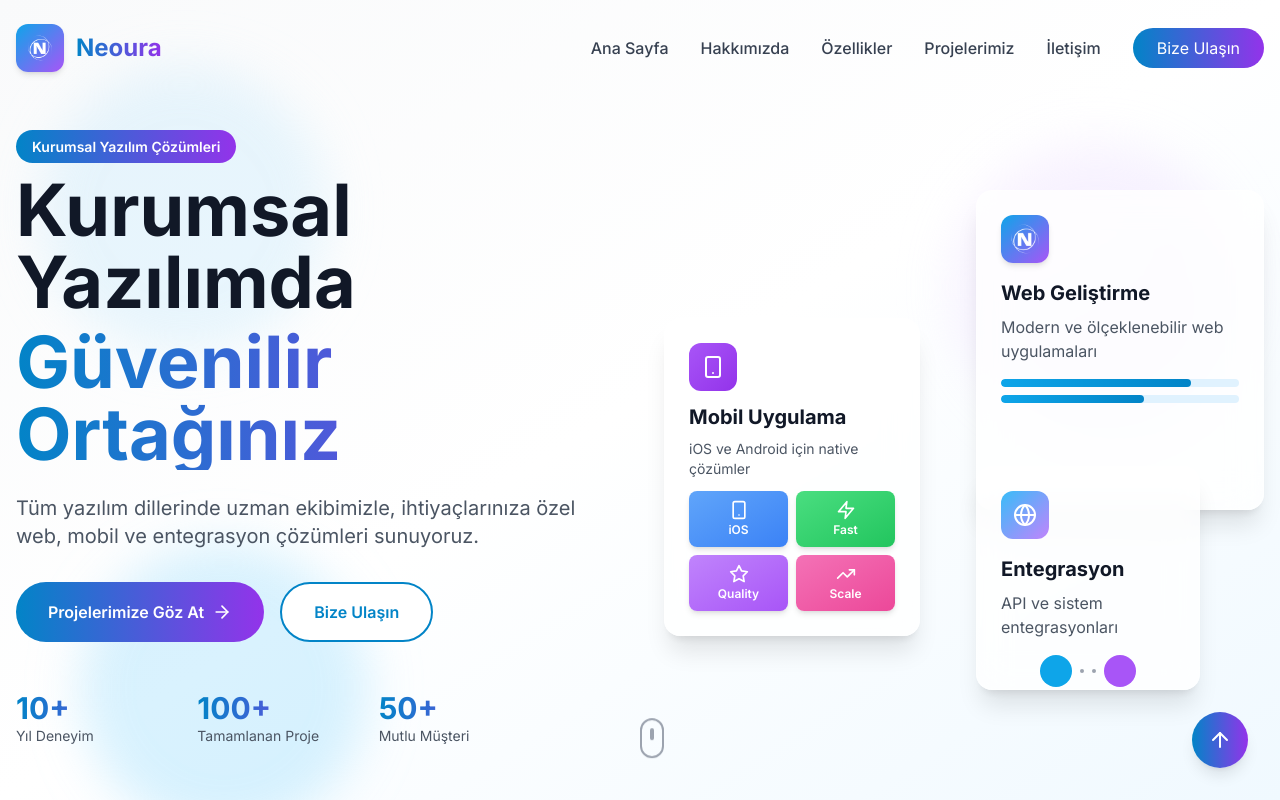
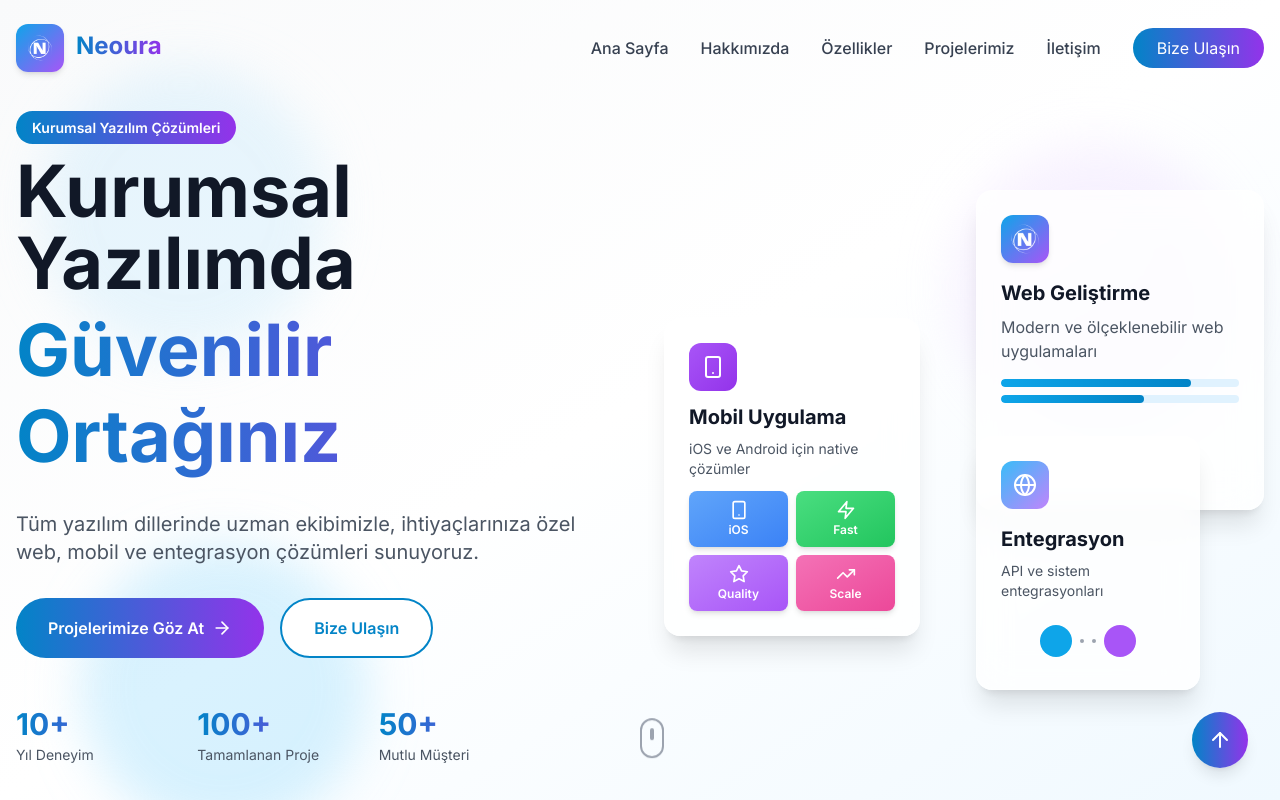
Before and after one commit to fatihdrmaz/neura-web, a Next.js app: page / in a window 1280 px wide. Shown: the top 800 px of the page. Built offline with nearby package versions, Linux system fonts and the light colour scheme.

Commit message:
Fix text overflow and spacing issues in hero section

```diff
--- a/app/globals.css
+++ b/app/globals.css
@@ -24,6 +24,8 @@
 
   .gradient-text {
     @apply bg-gradient-to-r from-primary-600 to-secondary-600 bg-clip-text text-transparent;
+    line-height: 1.2;
+    padding-bottom: 0.1em;
   }
 
   .glass-effect {
--- a/components/Hero.tsx
+++ b/components/Hero.tsx
@@ -28,7 +28,7 @@ const Hero = () => {
 
             <h1 className="text-5xl md:text-6xl lg:text-7xl font-bold mb-6 leading-tight">
               Kurumsal Yazılımda
-              <span className="gradient-text block mt-2">Güvenilir Ortağınız</span>
+              <span className="gradient-text block mt-2 pb-2">Güvenilir Ortağınız</span>
             </h1>
 
             <p className="text-xl text-gray-600 mb-8 max-w-2xl mx-auto lg:mx-0">
@@ -118,13 +118,13 @@ const Hero = () => {
               </div>
             </div>
 
-            <div className="absolute bottom-0 right-16 w-56 h-56 glass-effect rounded-2xl p-6 shadow-xl animate-float" style={{ animationDelay: '2s' }}>
+            <div className="absolute bottom-0 right-16 w-56 glass-effect rounded-2xl p-6 pb-8 shadow-xl animate-float" style={{ animationDelay: '2s' }}>
               <div className="w-12 h-12 bg-gradient-to-br from-primary-400 to-secondary-400 rounded-xl flex items-center justify-center mb-4">
                 <Globe className="w-6 h-6 text-white" />
               </div>
               <h3 className="text-xl font-bold mb-2">Entegrasyon</h3>
-              <p className="text-gray-600">API ve sistem entegrasyonları</p>
-              <div className="mt-4 flex items-center justify-center space-x-2">
+              <p className="text-gray-600 text-sm mb-6">API ve sistem entegrasyonları</p>
+              <div className="flex items-center justify-center space-x-2">
                 <div className="w-8 h-8 rounded-full bg-primary-500"></div>
                 <div className="w-1 h-1 rounded-full bg-gray-400"></div>
                 <div className="w-1 h-1 rounded-full bg-gray-400"></div>
```
